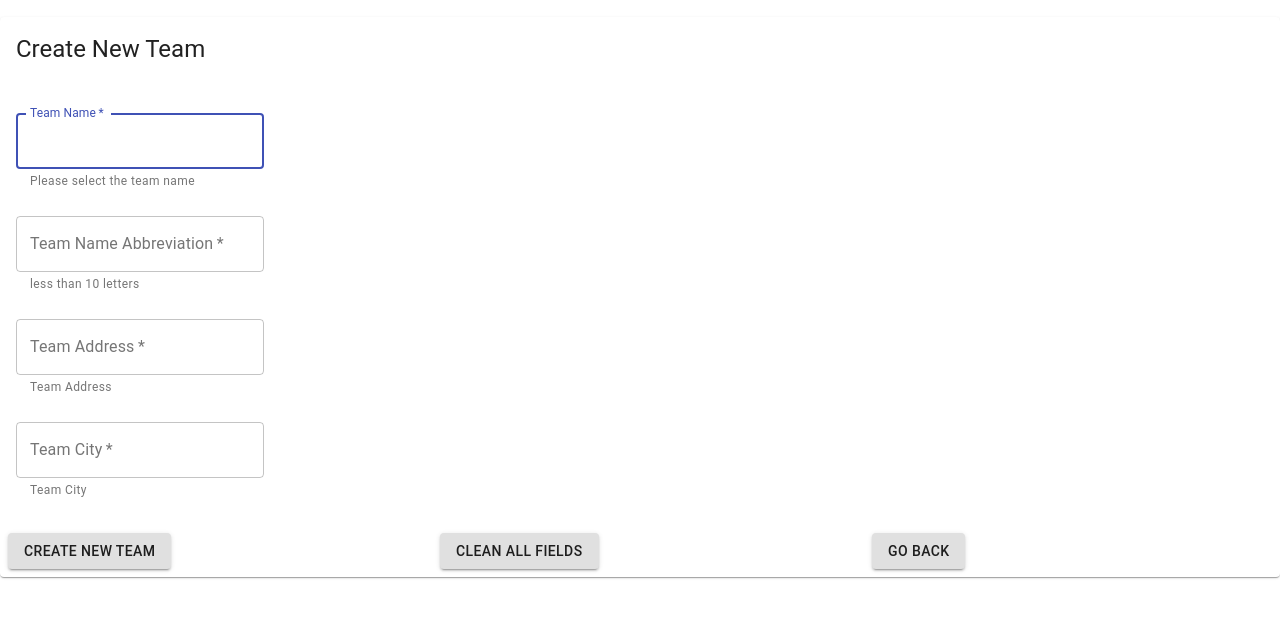
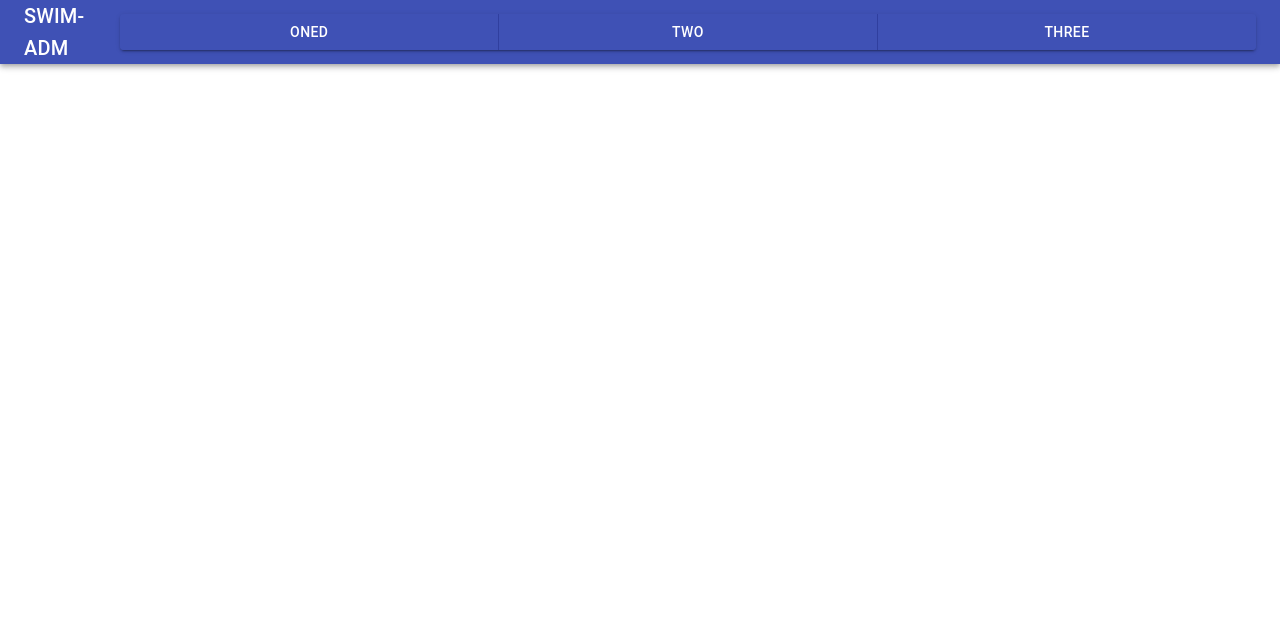
Before and after one commit to guidopj/swim-adm-frontend, a React (Create React App) app: page /teams in a window 1280 px wide. Shown: the top 618 px of the page. Built offline with nearby package versions, Linux system fonts and the light colour scheme.

Commit message:
begin with home

```diff
--- a/src/App.js
+++ b/src/App.js
@@ -6,7 +6,7 @@ import {
 
 import CompetitionSelectionContainer from 'components/competition/containers/competitionSelectionContainer'
 import CompetitionCreationContainer from 'components/competition/containers/competitionCreationContainer'
-//import HomeContainer from 'components/competition/containers/homeContainer'
+import HomeContainer from 'components/competition/containers/homeContainer'
 import AthleteContainer from 'components/competition/containers/athleteContainer'
 import TeamContainer from 'components/competition/containers/teamContainer'
 ////<Route path={'/home'} component={HomeContainer} exact/>
@@ -19,6 +19,7 @@ function App() {
           <Route path={'/create'} component={CompetitionCreationContainer} exact/>
           <Route path={'/athletes'} component={AthleteContainer} exact/>
           <Route path={'/teams'} component={TeamContainer} exact/>
+          <Route path={'/home'} component={HomeContainer} exact/>
         </Switch>
     </div>
   );
--- a/src/components/competition/creation/competitionCreation.jsx
+++ b/src/components/competition/creation/competitionCreation.jsx
@@ -63,9 +63,9 @@ import MenuIcon from '@material-ui/icons/Menu';
             inscription_end_date: moment(inscriptionEndDate).format('YYYY-MM-DD hh:mm:ss'),
             number_of_lanes: numberOfLanes
         })
-        /* props.history.push({
+        props.history.push({
             pathname: '/teams',
-          }) */
+        })
     }
 
     return (
--- a/src/components/competition/home/home.jsx
+++ b/src/components/competition/home/home.jsx
@@ -1,134 +1,53 @@
-import React, { useState } from 'react';
+import React from 'react';
 import Button from '@material-ui/core/Button';
-import TextField from '@material-ui/core/TextField';
 import Grid from '@material-ui/core/Grid';
-import DateFnsUtils from '@date-io/date-fns';
 import { Link } from 'react-router-dom'
-import Card from '@material-ui/core/Card';
-import {
-    MuiPickersUtilsProvider,
-  } from '@material-ui/pickers';
-  import CardActions from '@material-ui/core/CardActions';
-  import CardContent from '@material-ui/core/CardContent';
-  import CardHeader from '@material-ui/core/CardHeader';
   import _ from 'lodash';
+  import AppBar from '@material-ui/core/AppBar';
+  import Toolbar from '@material-ui/core/Toolbar';
+  import Typography from '@material-ui/core/Typography';
+  import IconButton from '@material-ui/core/IconButton';
+  import MenuIcon from '@material-ui/icons/Menu';
+  import { withRouter } from 'react-router-dom';
+  import ButtonGroup from '@material-ui/core/ButtonGroup';
 
 
 
   import homeStyles from './homeStyles'
 
- const CompetitionCreation = props => {
-    const classes = homeStyles();
+import Menu from '@material-ui/core/Menu';
+import MenuItem from '@material-ui/core/MenuItem';
 
-    const [teamName, setTeamName] = useState('');
-    const [teamNameAbbr, setTeamNameAbbr] = useState('');
-    const [teamAdress, setTeamAddress] = useState('');
-    const [teamCity, setTeamCity] = useState('');
 
-    const createNewCompetition = ev => {
+ const Home = props => {
+
+
+    const redirect = ev => {
         ev.preventDefault()
-        props.createNewTeam({
-            team_name: teamName,
-            team_name_abbr: teamNameAbbr,
-            team_address: teamAdress,
-            team_city: teamCity,
+        props.history.push({
+            pathname: '/teams',
         })
     }
 
+    return (
+        <div>
+            <AppBar position="static">
+                        <Toolbar variant="dense">
+                            <Typography variant="h6" color="inherit">
+                                SWIM-ADM
+                            </Typography>
 
-    return (
-        <MuiPickersUtilsProvider utils={DateFnsUtils}>
-            <div className={classes.root}>
-            <Card>
-                <CardHeader
-                    title={"Create New Team"}
-                />
-                <CardContent>
+                                <ButtonGroup variant="contained" color="primary" aria-label="contained primary button group" fullWidth>
+                                    <Button onClick={redirect}>Oned</Button>
+                                    <Button>Two</Button>
+                                    <Button>Three</Button>
+                                </ButtonGroup>
 
-                    <Grid container>
-                        <Grid item lg={4} xs={12} md={6}>
-                            <TextField
-                                id="team_name"
-                                label="Team Name"
-                                value={teamName}
-                                helperText="Please select the team name"
-                                variant="outlined"
-                                margin="normal"
-                                required
-                                autoFocus
-                                onChange={event => setTeamName(event.target.value)}
-                            >
-                            </TextField>
-                            <TextField
-                                id="team_name_abbr"
-                                label="Team Name Abbreviation"
-                                value={teamNameAbbr}
-                                helperText="less than 10 letters"
-                                variant="outlined"
-                                margin="normal"
-                                required
-                                onChange={event => setTeamNameAbbr(event.target.value)}
-                            >
-                            </TextField>
-                            <TextField
-                                id="team_address"
-                                label="Team Address"
-                                value={teamAdress}
-                                helperText="Team Address"
-                                variant="outlined"
-                                margin="normal"
-                                required
-                                onChange={event => setTeamAddress(event.target.value)}
-                            >
-                            </TextField>
-                            <TextField
-                                id="team_city"
-                                label="Team City"
-                                value={teamCity}
-                                helperText="Team City"
-                                variant="outlined"
-                                margin="normal"
-                                required
-                                onChange={event => setTeamCity(event.target.value)}
-                            >
-                            </TextField>
-                        </Grid>
-
-                    </Grid>
-            </CardContent>
-            <CardActions >
-                <Grid container justify="flex-start" spacing={4} className={classes.actionButtons}>
-                    <Grid item md={4} xs={12}>
-                        <Button
-                            variant="contained"
-                            onClick={createNewCompetition}
-                        >
-                            Create New Team
-                        </Button>
-                    </Grid>
-                    <Grid item md={4} xs={12}>
-                        <Button
-                            variant="contained"
-                        >
-                            Clean All Fields
-                        </Button>
-                    </Grid>
-                    <Grid item xs={12} md={4}>
-                        <Link to='/'>
-                            <Button
-                                variant="contained"
-                            >
-                                Go Back
-                            </Button>
-                        </Link>
-                    </Grid>
-                </Grid>
-            </CardActions>
-        </Card>
+                        </Toolbar>
+                    </AppBar>
     </div>
-        </MuiPickersUtilsProvider>
     )
 }
 
 
-export default CompetitionCreation
+export default withRouter(Home)
```
Also changed, not shown: src/components/competition/team/teamCreation.jsx (added, +145 -0 lines), src/components/competition/team/teamCreationStyles.js (added, +34 -0 lines).
